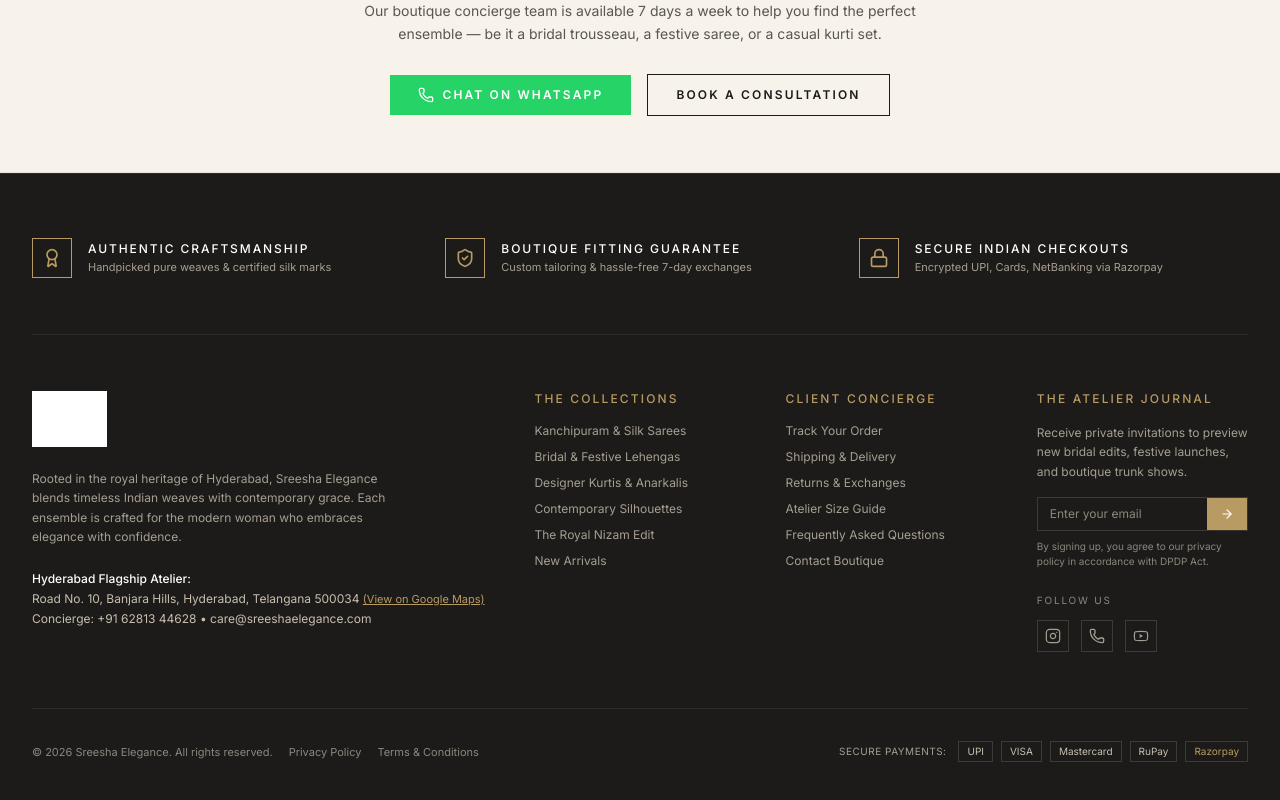
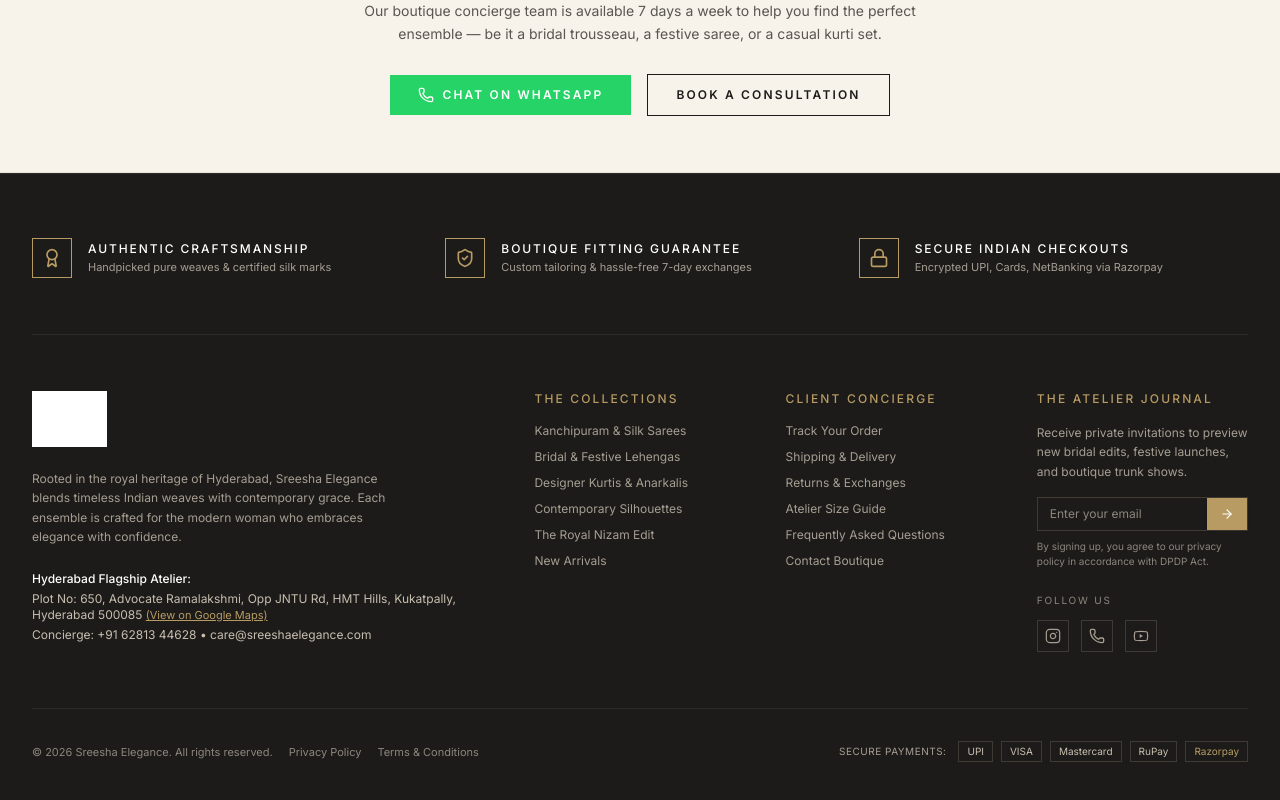
Before and after one commit to Naveen798933/Sereesha-Fashions, a Next.js app: page / in a window 1280 px wide. Shown: the part 3085-3885 px from the top of the page. Built offline with nearby package versions, Linux system fonts and the light colour scheme; no server answers; grey boxes are pictures that could not be loaded.

Commit message:
fix(store-location): update exact address and map embed coordinates to Kukatpally flagship from Google Maps link

```diff
--- a/src/app/contact/page.tsx
+++ b/src/app/contact/page.tsx
@@ -58,8 +58,9 @@ export default function ContactPage() {
                 <MapPin className="h-4 w-4 text-[#B79B63] shrink-0 mt-0.5" />
                 <div className="space-y-1">
                   <p className="font-semibold text-[#1C1B19]">Atelier &amp; Boutique</p>
-                  <p>Road No. 10, Banjara Hills,</p>
-                  <p>Hyderabad, Telangana 500034, India</p>
+                  <p>Plot No: 650, Advocate Ramalakshmi,</p>
+                  <p>Opp JNTU Rd, HMT Hills, Kukatpally,</p>
+                  <p>Hyderabad, Telangana 500085, India</p>
                   <a
                     href="https://maps.app.goo.gl/KPp3kgQXKQoW5urG6?g_st=ac"
                     target="_blank"
@@ -235,17 +236,17 @@ export default function ContactPage() {
           <div>
             <div className="flex items-center gap-2 mb-1">
               <span className="text-[10px] uppercase tracking-[0.25em] text-[#B79B63] font-semibold">
-                Banjara Hills Flagship
+                Kukatpally Flagship
               </span>
               <span className="h-1.5 w-1.5 rounded-full bg-[#B79B63]" />
-              <span className="text-[10px] text-[#8C867D]">Bespoke Boutique Experience</span>
+              <span className="text-[10px] text-[#8C867D]">Direct Google Maps Location</span>
             </div>
             <h2 className="font-serif text-2xl sm:text-3xl text-[#1C1B19]">
               Find Our Hyderabad Atelier
             </h2>
             <p className="text-xs text-[#5A5650] mt-1">
-              Road No. 10, Banjara Hills, Hyderabad, Telangana 500034 • Valet Parking &amp; Private
-              Bridal Suites Available
+              Plot No: 650, Advocate Ramalakshmi, Opp JNTU Rd, HMT Hills, Kukatpally, Hyderabad,
+              Telangana 500085
             </p>
           </div>
 
@@ -267,7 +268,7 @@ export default function ContactPage() {
         <div className="relative w-full h-[360px] sm:h-[450px] bg-[#EFE8DD]">
           <iframe
             title="Sreesha Elegance Hyderabad Flagship Atelier Location"
-            src="https://maps.google.com/maps?q=Road%20No.%2010,%20Banjara%20Hills,%20Hyderabad,%20Telangana%20500034&t=&z=15&ie=UTF8&iwloc=&output=embed"
+            src="https://maps.google.com/maps?q=17.5023309,78.3963639&hl=en&z=17&output=embed"
             className="w-full h-full border-0 filter contrast-[1.02]"
             loading="lazy"
             allowFullScreen
@@ -286,7 +287,8 @@ export default function ContactPage() {
               </div>
             </div>
             <p className="text-[#5A5650] text-[11px] leading-relaxed">
-              Road No. 10, Banjara Hills, Hyderabad, Telangana 500034
+              Plot No: 650, Advocate Ramalakshmi, Opp JNTU Rd, HMT Hills, Kukatpally, Hyderabad,
+              Telangana 500085
             </p>
             <div className="pt-1 flex items-center justify-between text-[10px] text-[#B79B63] font-semibold border-t border-[#F0EBE1]">
               <span>Open Today: 10:30 AM – 8:30 PM</span>
--- a/src/components/layout/Footer.tsx
+++ b/src/components/layout/Footer.tsx
@@ -124,7 +124,8 @@ export const Footer: React.FC = () => {
                 rel="noopener noreferrer"
                 className="hover:text-[#B79B63] transition-colors block"
               >
-                Road No. 10, Banjara Hills, Hyderabad, Telangana 500034{" "}
+                Plot No: 650, Advocate Ramalakshmi, Opp JNTU Rd, HMT Hills, Kukatpally, Hyderabad
+                500085{" "}
                 <span className="text-[#B79B63] underline text-[11px]">(View on Google Maps)</span>
               </a>
               <p>
--- a/src/components/layout/Header.tsx
+++ b/src/components/layout/Header.tsx
@@ -536,7 +536,7 @@ export const Header: React.FC<HeaderProps> = ({ transparentInitially = false })
                 >
                   <MapPin className="h-3.5 w-3.5 text-[#B79B63] shrink-0 mt-0.5" />
                   <span className="text-[11px] font-medium leading-snug">
-                    Road No. 10, Banjara Hills, Hyderabad (View Map)
+                    Plot No: 650, HMT Hills, Kukatpally, Hyderabad (View Map)
                   </span>
                 </a>
                 <div className="flex items-center gap-2">
--- a/src/components/seo/JsonLd.tsx
+++ b/src/components/seo/JsonLd.tsx
@@ -12,16 +12,16 @@ export const OrganizationJsonLd: React.FC = () => {
     hasMap: "https://maps.app.goo.gl/KPp3kgQXKQoW5urG6?g_st=ac",
     address: {
       "@type": "PostalAddress",
-      streetAddress: "Road No. 10, Banjara Hills",
+      streetAddress: "Plot No: 650, Advocate Ramalakshmi, Opp JNTU Rd, HMT Hills, Kukatpally",
       addressLocality: "Hyderabad",
       addressRegion: "Telangana",
-      postalCode: "500034",
+      postalCode: "500085",
       addressCountry: "IN",
     },
     geo: {
       "@type": "GeoCoordinates",
-      latitude: "17.4168",
-      longitude: "78.4382",
+      latitude: "17.5023309",
+      longitude: "78.3963639",
     },
     openingHoursSpecification: [
       {
```
